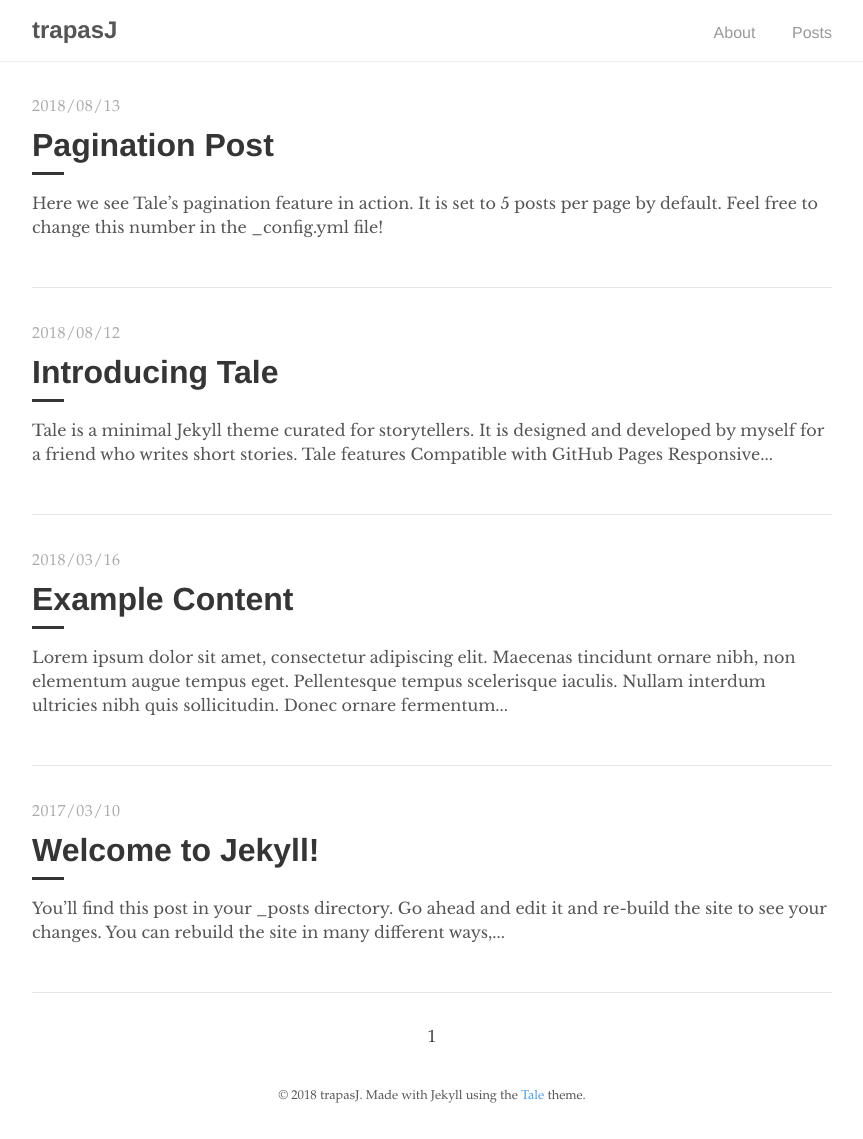
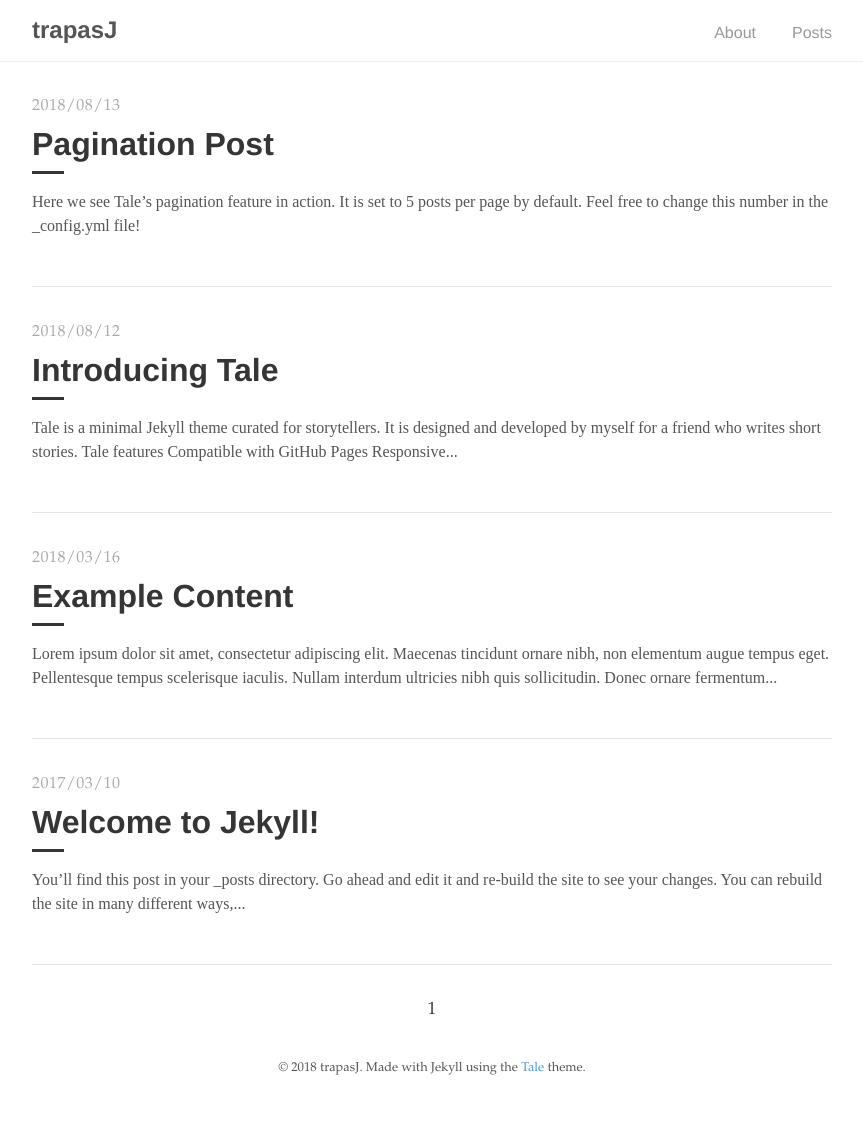
Before and after one commit to TrapasJ/TrapasJ.github.io, a Jekyll site: the page built from index.html, in a window 1280 px wide. Shown: the whole page, without its empty margins (208-1071 px from the left). Built offline with Jekyll 4.4.1, drawn with Linux system fonts in a browser that asks for light colours; some web fonts are replaced; the list of posts is cut into pages by our own code; after the commit the page ends 1111 px from its top, so only the background shows below that.

Commit message:
Update head.html

```diff
--- a/_includes/head.html
+++ b/_includes/head.html
@@ -15,7 +15,7 @@
 
   <!-- CSS -->
   <link rel="stylesheet" href="{{ "/assets/main.css" | relative_url }}">
-  <link rel="stylesheet" href="https://fonts.googleapis.com/css?family=Libre+Baskerville:400,400i,700">
+  <link rel="stylesheet" href="https://fonts.google.com/earlyaccess/notosanskr.css">
 
   <!-- Favicon -->
   <link rel="icon" type="image/png" sizes="32x32" href="{{ "/assets/favicon-32x32.png" | relative_url }}">
```
